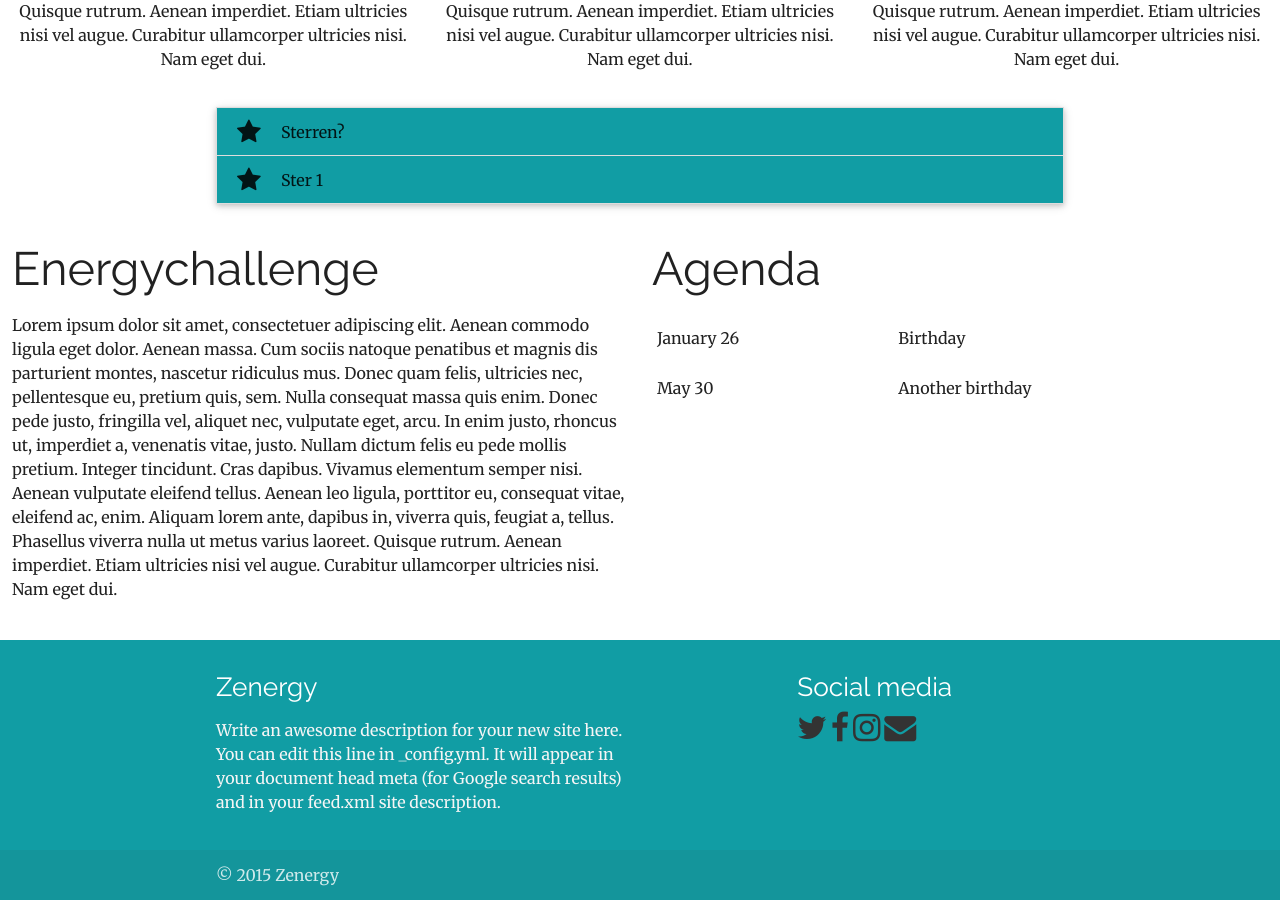
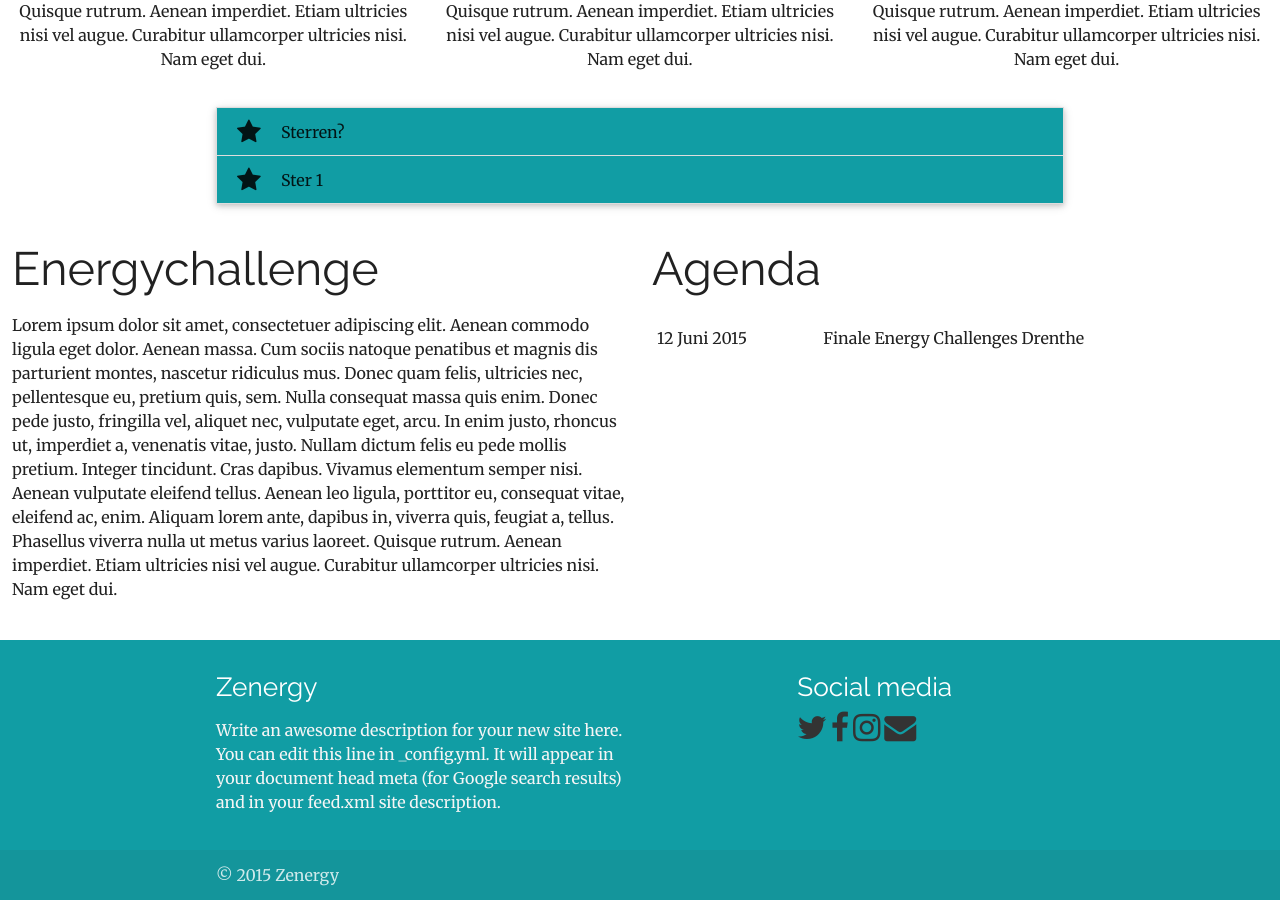
Before and after one commit to jasperwr/zenergy.jasperwr.github.io, a Jekyll site: the page built from index.html, in a window 1280 px wide and 900 px high, scrolled down 1061 px. Built offline with Jekyll 4.4.1, drawn with Linux system fonts in a browser that asks for light colours; nearby versions of some CDN libraries.

Commit message:
Update _config.yml

```diff
--- a/_config.yml
+++ b/_config.yml
@@ -52,7 +52,5 @@ collapsible:
 
 
 agenda:
- - date: January 26
-   event: Birthday
- - date: May 30
-   event: Another birthday
+ - date: 12 Juni 2015
+   event: Finale Energy Challenges Drenthe
```
